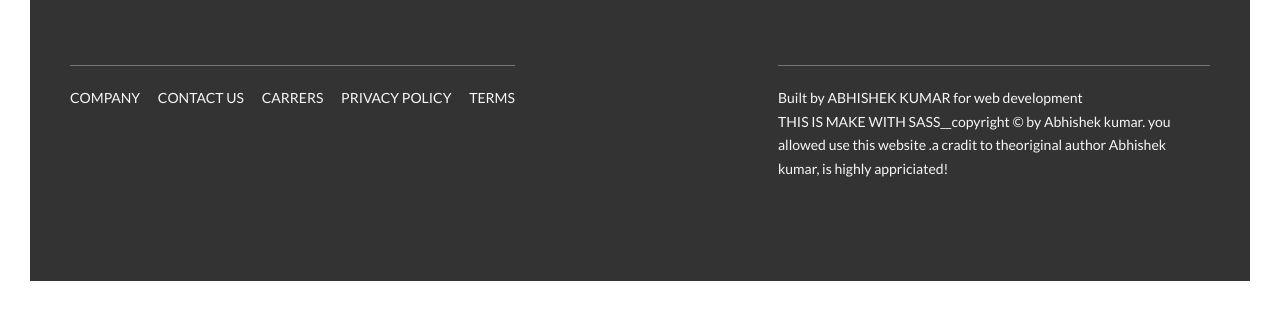
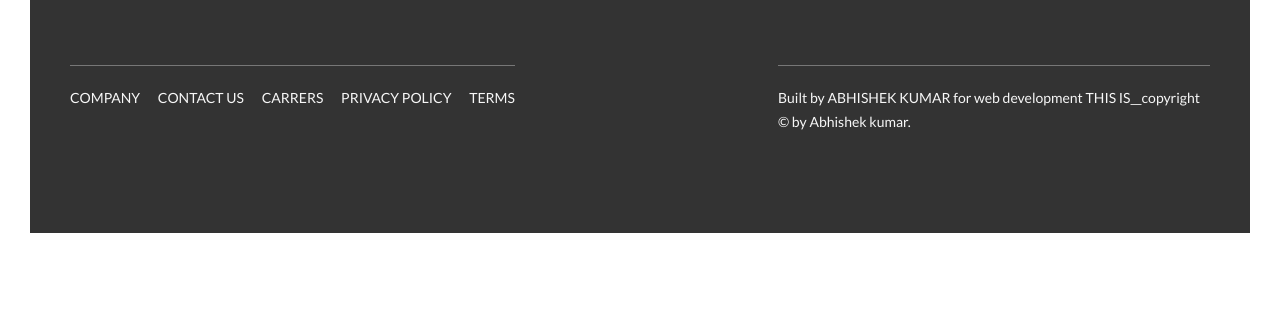
Before and after one commit to Abhishek9608/css-scss, a plain HTML site: page index.html in a window 1280 px wide. Shown: the part 5723-6034 px from the top of the page. After the commit the page ends 5986 px from the top, so only its background shows below. Drawn offline with Linux system fonts and the light colour scheme.

Commit message:
somefooterchange

```diff
--- a/index.html
+++ b/index.html
@@ -375,7 +375,7 @@
                     </div>
                     <div class="col-1-of-2">
                         <p class="footer__copyright">
-                            Built by <a href="#" class="footer__link"> Abhishek kumar</a> for web development <a href="#" class="footer__link">This is make with sass</a>__copyright &copy; by Abhishek kumar. you allowed use this website .a cradit to theoriginal author Abhishek kumar, is highly appriciated!
+                            Built by <a href="#" class="footer__link"> Abhishek kumar</a> for web development <a href="#" class="footer__link">This is </a>__copyright &copy; by Abhishek kumar.
                         </p>
                     </div>
                 </div>
```
Also changed, not shown: sass/components/_popup.scss (+13 -0 lines), 1 other file.
